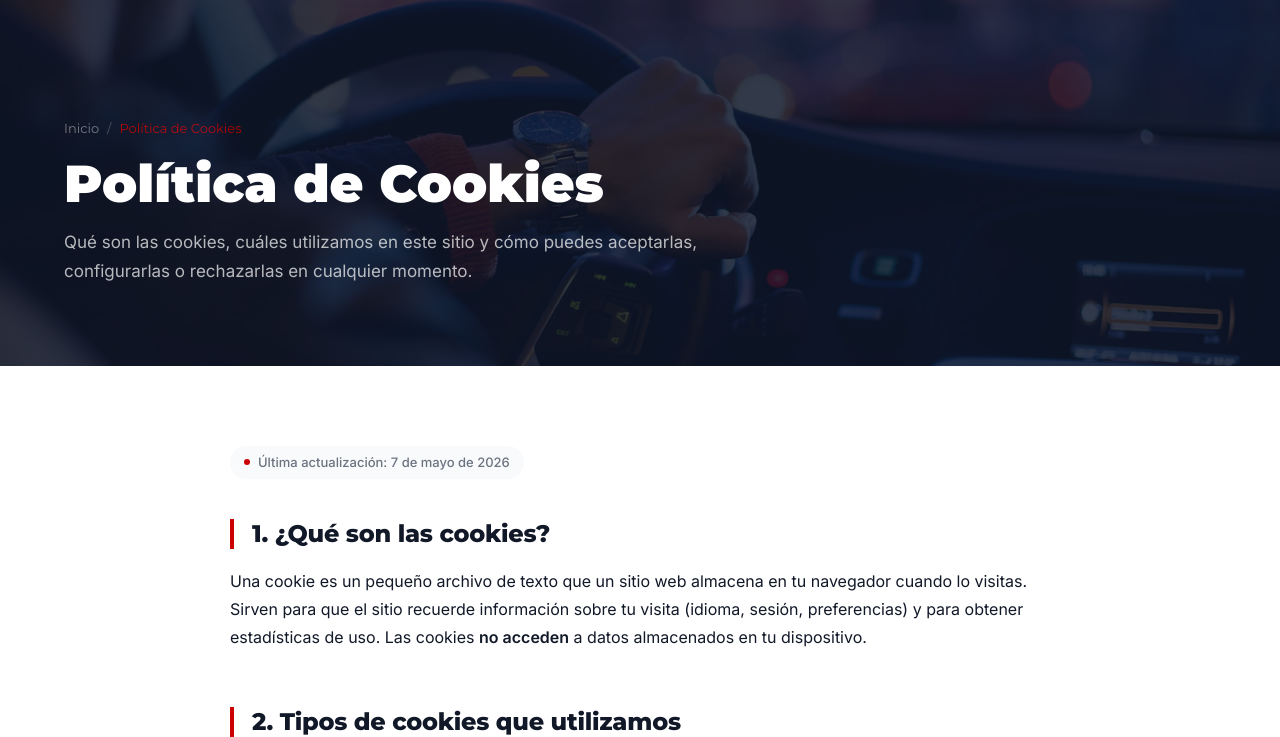
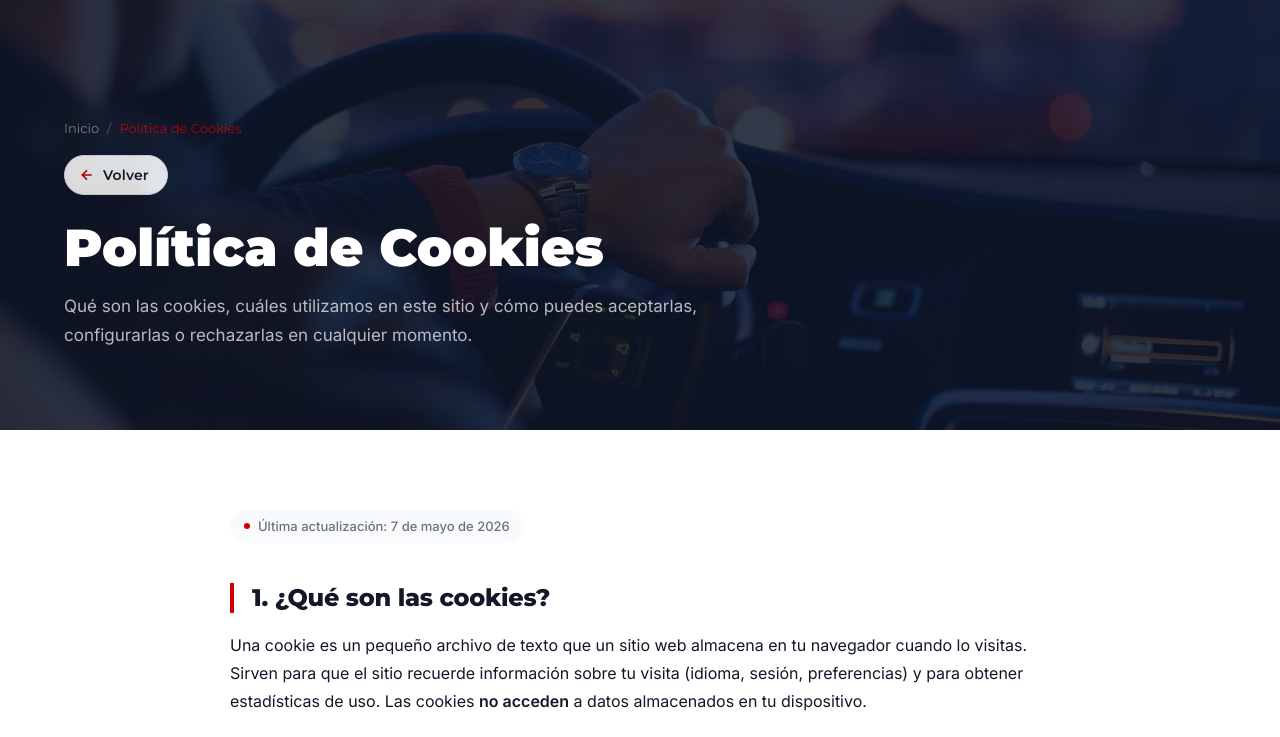
Before and after one commit to djcreateweb/Hervas-seguros, a plain HTML site: page html/cookies.html in a window 1280 px wide. Shown: the part 70-807 px from the top of the page. Drawn offline with Linux system fonts and the light colour scheme.

Commit message:
feat(hervas-seguros): añade botón "Volver" en las 3 páginas legales
Inserta una píldora .btn-back con flecha SVG bajo el breadcrumb de
aviso-legal, privacidad y cookies. Usa history.back() con fallback a
index.html si no hay historial. Hover llena de rojo y desplaza la
flecha. La nav principal (Inicio / Nuestros Seguros / Sobre Nosotros /
Pide Presupuesto) ya estaba presente en las 3 páginas desde su
creación.

Co-Authored-By: Claude Opus 4.7 (1M context) <noreply@anthropic.com>

```diff
--- a/css/style.css
+++ b/css/style.css
@@ -2046,6 +2046,53 @@ tr:hover td { background: var(--color-grey-xlight); }
 }
 
 /* ============================================================
+   BOTÓN "VOLVER" (páginas legales)
+   ============================================================ */
+.btn-back {
+  display: inline-flex;
+  align-items: center;
+  gap: 8px;
+  padding: 10px 18px 10px 14px;
+  background: #fff;
+  color: var(--color-text);
+  font-family: var(--font-heading);
+  font-weight: 600;
+  font-size: 0.875rem;
+  letter-spacing: 0.01em;
+  border: 1px solid var(--color-grey-light);
+  border-radius: 999px;
+  cursor: pointer;
+  transition: transform var(--t-fast), border-color var(--t-fast),
+              background var(--t-fast), color var(--t-fast),
+              box-shadow var(--t-fast);
+  margin-bottom: 24px;
+}
+
+.btn-back svg {
+  width: 16px;
+  height: 16px;
+  transition: transform var(--t-base);
+  color: var(--color-primary);
+}
+
+.btn-back:hover {
+  border-color: var(--color-primary);
+  background: var(--color-primary);
+  color: #fff;
+  box-shadow: var(--shadow-red);
+}
+
+.btn-back:hover svg {
+  color: #fff;
+  transform: translateX(-3px);
+}
+
+.btn-back:focus-visible {
+  outline: 3px solid rgba(204, 0, 0, 0.35);
+  outline-offset: 2px;
+}
+
+/* ============================================================
    LEGAL PAGES (Aviso Legal, Privacidad, Cookies)
    ============================================================ */
 .legal-section {
--- a/html/cookies.html
+++ b/html/cookies.html
@@ -45,6 +45,12 @@
           <span class="sep" aria-hidden="true">/</span>
           <span class="current" aria-current="page">Política de Cookies</span>
         </nav>
+        <button type="button" class="btn-back"
+                onclick="if(document.referrer && history.length > 1){history.back();}else{location.href='index.html';}"
+                aria-label="Volver a la página anterior">
+          <svg fill="none" stroke="currentColor" stroke-width="2.4" viewBox="0 0 24 24" aria-hidden="true"><path d="M19 12H5M12 19l-7-7 7-7"/></svg>
+          Volver
+        </button>
         <div class="page-header__content">
           <h1 class="page-header__title" id="page-title">Política de Cookies</h1>
           <p class="page-header__sub">
```
Also changed, not shown: html/aviso-legal.html (+6 -0 lines), html/privacidad.html (+6 -0 lines).
